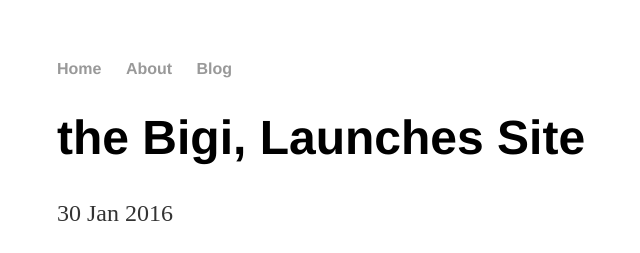
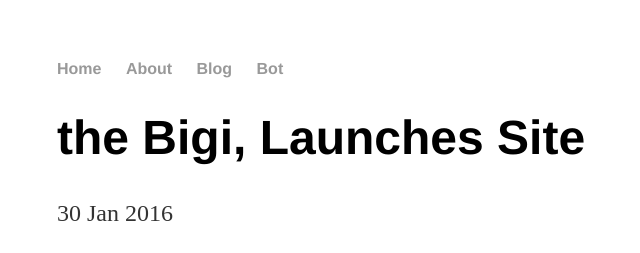
Before and after one commit to edgarunigarro/thebigi, a Jekyll site: the page built from _posts/2016-01-30-the-bigi.md, in a window 1280 px wide. Shown: the top 253 px of the page, without its empty margins (135-775 px from the left). Built offline with Jekyll 4.4.1, drawn with Linux system fonts in a browser that asks for light colours.

Commit message:
Update default.html

```diff
--- a/_layouts/default.html
+++ b/_layouts/default.html
@@ -10,6 +10,7 @@
         		<li><a href="/">Home</a></li>
 	        	<li><a href="/Conoce">About</a></li>
         		<li><a href="/blog">Blog</a></li>
+        		<li><a href="/bot">Bot</a></li>
     		</ul>
 		</nav>
 		<div class="container">
```
